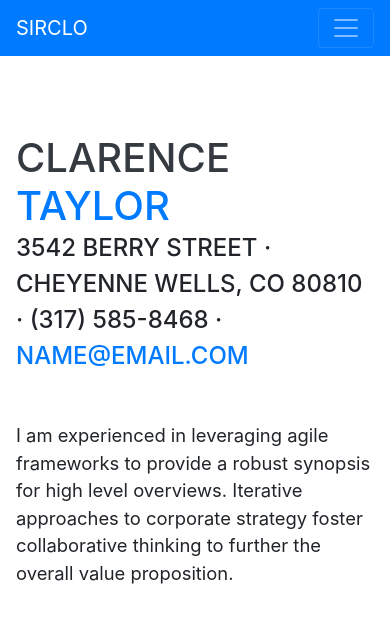
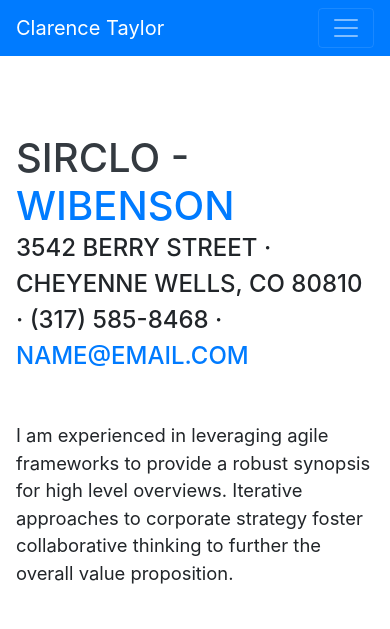
Before and after one commit to weeband/resume, a website with bundled scripts: page index.html in a window 390 px wide. Shown: the top 629 px of the page. Built offline with nearby package versions, Linux system fonts and the light colour scheme; a web font is replaced by a local one.

Commit message:
change name and title

```diff
--- a/index.html
+++ b/index.html
@@ -8,7 +8,7 @@
   <meta name="description" content="">
   <meta name="author" content="">
 
-  <title>Resume - Start Bootstrap Theme</title>
+  <title>Resume</title>
 
   <!-- Bootstrap core CSS -->
   <link href="vendor/bootstrap/css/bootstrap.min.css" rel="stylesheet">
@@ -27,7 +27,7 @@
 
   <nav class="navbar navbar-expand-lg navbar-dark bg-primary fixed-top" id="sideNav">
     <a class="navbar-brand js-scroll-trigger" href="#page-top">
-      <span class="d-block d-lg-none">SIRCLO</span>
+      <span class="d-block d-lg-none">Clarence Taylor</span>
       <span class="d-none d-lg-block">
         <img class="img-fluid img-profile rounded-circle mx-auto mb-2" src="img/profile.jpg" alt="">
       </span>
@@ -63,8 +63,8 @@
 
     <section class="resume-section p-3 p-lg-5 d-flex align-items-center" id="about">
       <div class="w-100">
-        <h1 class="mb-0">Clarence
-          <span class="text-primary">Taylor</span>
+        <h1 class="mb-0">SIRCLO -
+          <span class="text-primary"> Wibenson</span>
         </h1>
         <div class="subheading mb-5">3542 Berry Street · Cheyenne Wells, CO 80810 · (317) 585-8468 ·
           <a href="mailto:name@email.com">name@email.com</a>
```
